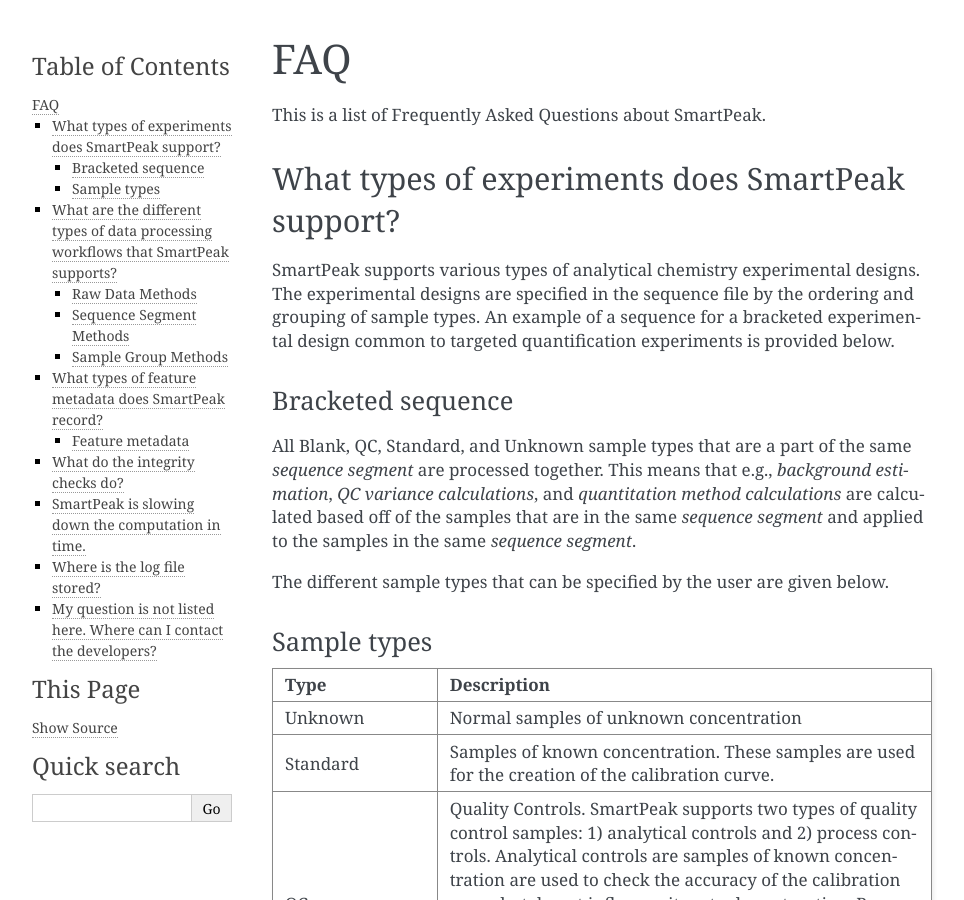
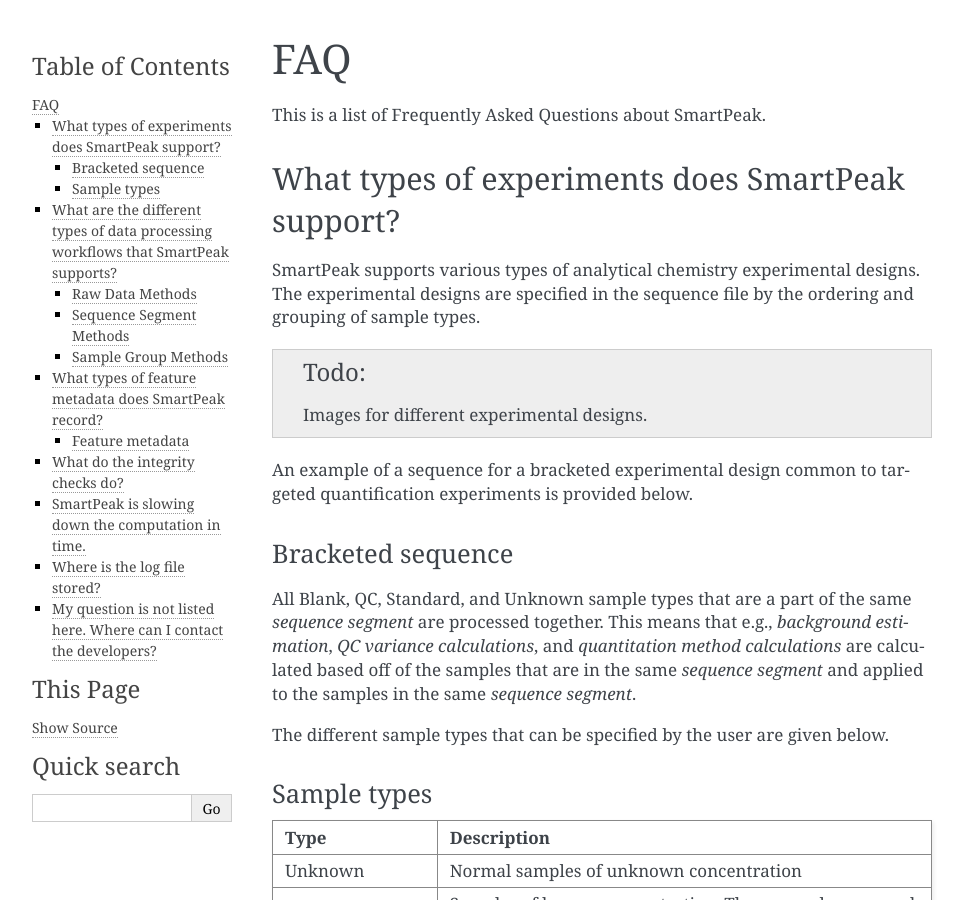
Before and after one commit to AutoFlowResearch/SmartPeak, a Sphinx documentation site: the page built from docs/faq.rst, in a window 1280 px wide and 900 px high. Shown: the whole window, without its empty margins (148-1112 px from the left). Built offline with Sphinx 7.4.7, drawn with Linux system fonts in a browser that asks for light colours; pages that are not in the unit, such as notebooks, are missing from menus.

Commit message:
fix: small changes to start and server pages

```diff
--- a/docs/faq.rst
+++ b/docs/faq.rst
@@ -8,7 +8,12 @@
 What types of experiments does SmartPeak support?
 -------------------------------------------------
 
-SmartPeak supports various types of analytical chemistry experimental designs.  The experimental designs are specified in the sequence file by the ordering and grouping of sample types.  An example of a sequence for a bracketed experimental design common to targeted quantification experiments is provided below.
+SmartPeak supports various types of analytical chemistry experimental designs.  The experimental designs are specified in the sequence file by the ordering and grouping of sample types.
+
+.. todo::
+    Images for different experimental designs.
+
+An example of a sequence for a bracketed experimental design common to targeted quantification experiments is provided below.
 
 Bracketed sequence
 ~~~~~~~~~~~~~~~~~~
--- a/docs/guide/server.rst
+++ b/docs/guide/server.rst
@@ -9,7 +9,10 @@
     Describe the functionality of the SmartPeak Server.
 
 .. todo::
-    Describe how to use the SmartPeak Server.
+    Describe how to set-up the SmartPeak Server as an IT administrator.
+
+.. todo::
+    Describe how to connect to the SmartPeak Server as a user.
 
 .. warning::
     SmartPeak Server is currently experimental!
--- a/docs/start/start.rst
+++ b/docs/start/start.rst
@@ -13,8 +13,10 @@
 
 The best way to start with SmartPeak is to get familiar with following pages:
 
+* :doc:`faq`.
+
 * :doc:`features`.
 
 * :doc:`../guide/install`.
 
-* :doc:`../guide/gui`.
+* :doc:`../guide/usage`.
```
